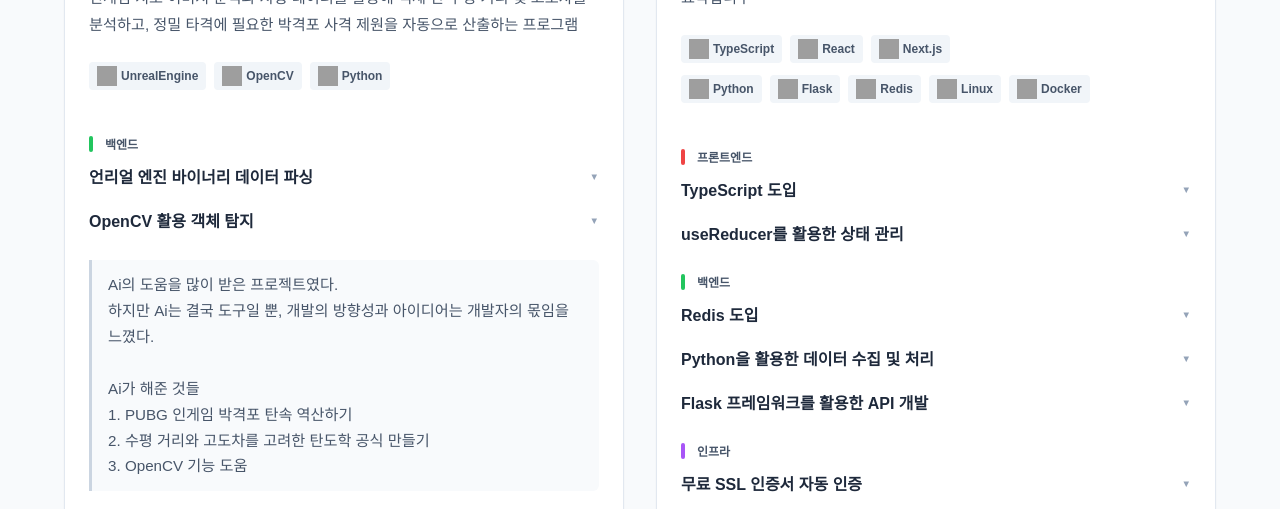
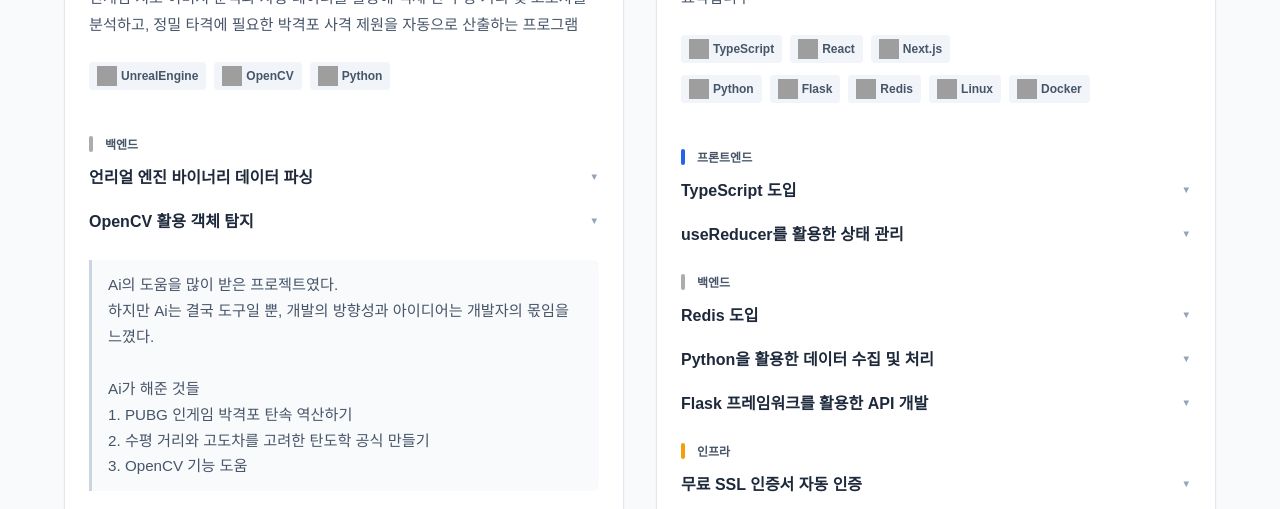
Before and after one commit to sisu-01/sisu-01.github.io, a React (Vite) app: page / in a window 1280 px wide. Shown: the part 1740-2249 px from the top of the page. Built offline with nearby package versions, Linux system fonts and the light colour scheme; grey boxes are pictures that could not be loaded; a web font is replaced by a local one.

Commit message:
타입 메인 컬러 변경

```diff
--- a/src/index.css
+++ b/src/index.css
@@ -2,9 +2,9 @@
 @import url('https://fonts.googleapis.com/css2?family=Pretendard:wght@400;600;700&display=swap');
 
 :root {
-  --color-프론트엔드: #ef4444; /* red-500 */
-  --color-백엔드: #22c55e;    /* green-500 */
-  --color-인프라: #a855f7;  /* purple-500 */
+  --color-프론트엔드: #2563eb;
+  --color-백엔드: #abacac;
+  --color-인프라: #f59e0b;
   --slate-50: #f8fafc;
   --slate-200: #e2e8f0;
   --slate-400: #94a3b8;
```
